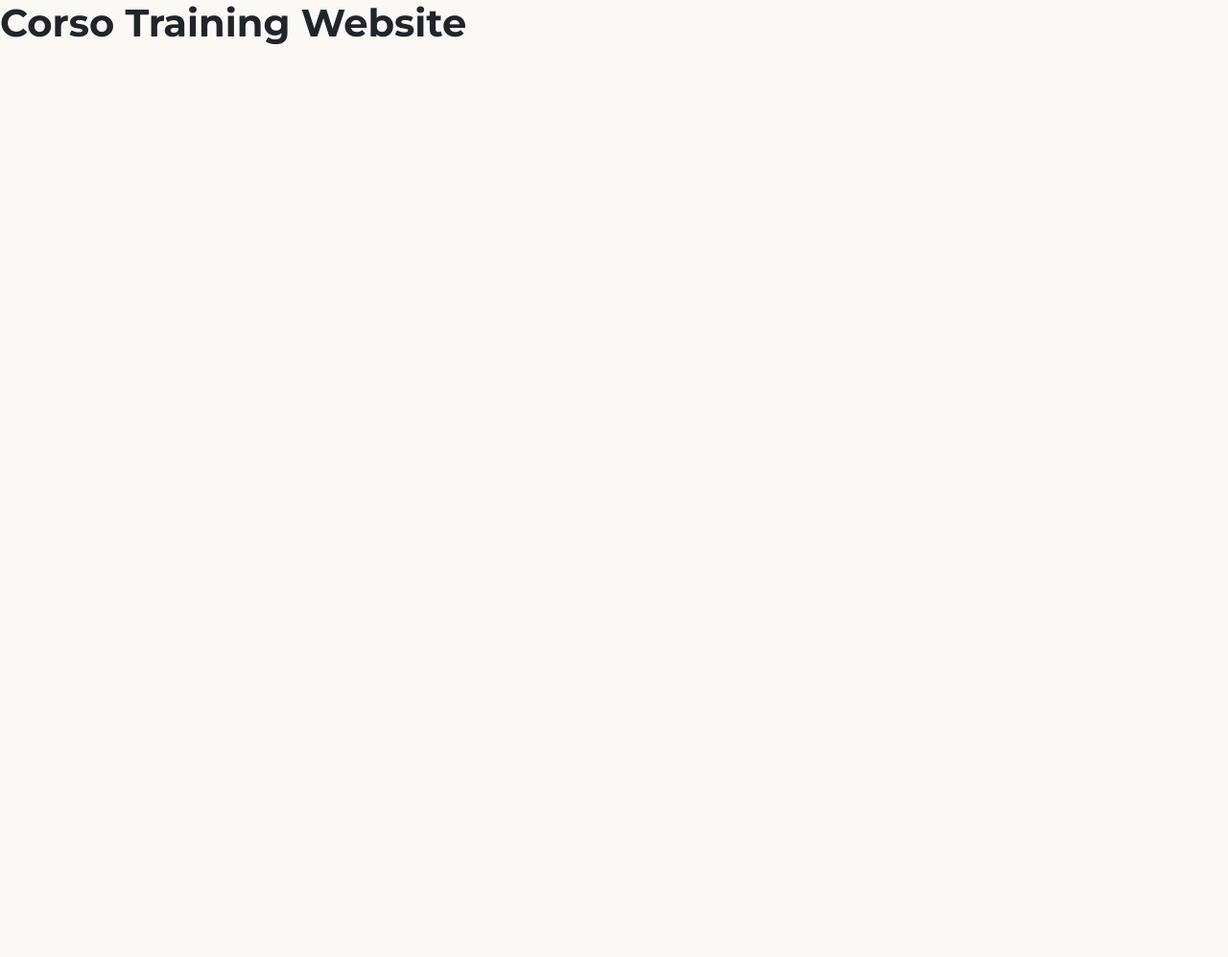
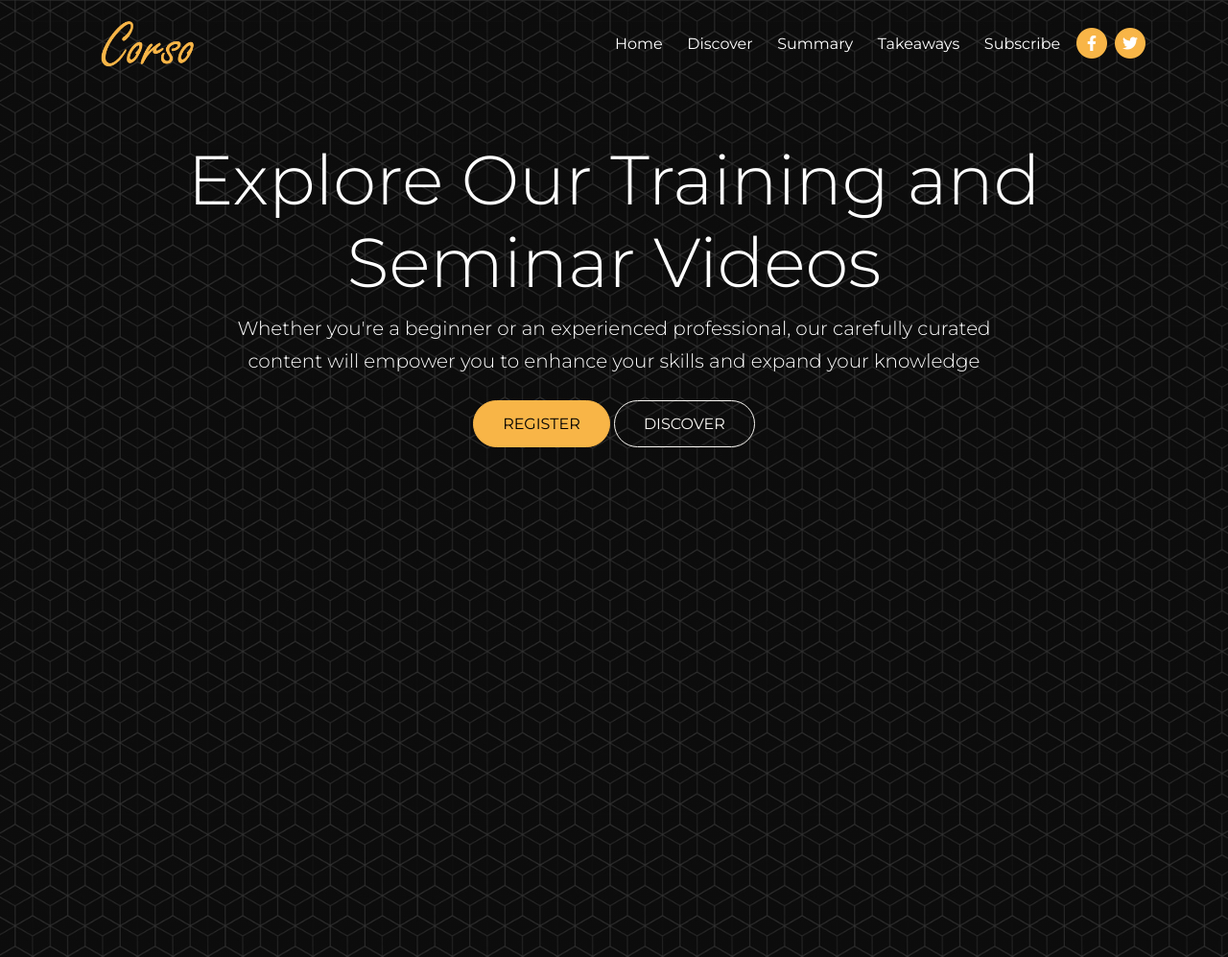
Before and after one commit to fisheeesh/Corso-Training-Website, a website: page index.html in a window 1280 px wide. Shown: the top 997 px of the page at 96% size. Before the commit the page ends 800 px from the top, so only its background shows below. Drawn offline with nearby package versions, Linux system fonts and the light colour scheme; files that its build step writes are made by us from their sources.

Commit message:
nav & header

```diff
--- a/index.html
+++ b/index.html
@@ -5,10 +5,10 @@
   <meta charset="UTF-8" />
   <meta http-equiv="X-UA-Compatible" content="IE=edge" />
   <meta name="viewport" content="width=device-width, initial-scale=1.0" />
-  <link rel="preconnect" href="https://fonts.googleapis.com">
-  <link rel="preconnect" href="https://fonts.gstatic.com" crossorigin>
+  <link rel="preconnect" href="https://fonts.googleapis.com" />
+  <link rel="preconnect" href="https://fonts.gstatic.com" crossorigin />
   <link href="https://fonts.googleapis.com/css2?family=Montserrat:wght@300;400;500;600;700&display=swap"
-    rel="stylesheet">
+    rel="stylesheet" />
   <link rel="stylesheet" href="css/font-awesome.css" />
   <link rel="stylesheet" href="css/bootstrap.css" />
   <link rel="stylesheet" href="css/styles.css" />
@@ -17,7 +17,75 @@
 </head>
 
 <body>
-  <h1>Corso Training Website</h1>
+  <!-- Navbar -->
+  <nav class="navbar navbar-expand-lg navbar-dark fixed-top">
+    <div class="container">
+      <a href="index.html" class="navbar-brand">
+        <img src="images/logo.png" alt="" width="150">
+      </a>
+      <!-- For the accessibility, use aria -->
+      <button class="navbar-toggler" type="button" data-bs-toggle="collapse" data-bs-target="#navbarNav"
+        aria-controls="navbarNav" aria-expanded="false" aria-label="Toggle navigation">
+        <span class="navbar-toggler-icon"></span>
+      </button>
+      <!-- Navbar Colapse Targer -->
+      <div class="collapse navbar-collapse" id="navbarNav">
+        <ul class="navbar-nav ms-auto">
+          <li class="nav-item">
+            <a href="#home" class="nav-link" aria-current="page">Home</a>
+          </li>
+          <li class="nav-item">
+            <a href="#discover" class="nav-link">Discover</a>
+          </li>
+          <li class="nav-item">
+            <a href="#summary" class="nav-link">Summary</a>
+          </li>
+          <li class="nav-item">
+            <a href="#takeawasy" class="nav-link">Takeaways</a>
+          </li>
+          <li class="nav-item">
+            <a href="#subscribe" class="nav-link">Subscribe</a>
+          </li>
+        </ul>
+        <!-- Responsive Menu Icon -->
+        <span class="nav-item">
+          <span class="fa-stack">
+            <a href="#">
+              <i class="fas fa-circle fa-stack-2x"></i>
+              <i class="fab fa-facebook-f fa-stack-1x text-white"></i>
+            </a>
+          </span>
+        </span>
+        <span class="nav-item">
+          <span class="fa-stack">
+            <a href="#">
+              <i class="fas fa-circle fa-stack-2x"></i>
+              <i class="fab fa-twitter fa-stack-1x text-white"></i>
+            </a>
+          </span>
+        </span>
+      </div>
+    </div>
+  </nav>
+
+  <!-- Headers -->
+  <header class="header py-7 vh-100">
+    <div class="container">
+      <div class="row mb-5 text-center">
+        <div class="col-12 text-container">
+          <h1 class="display-2 text-white mt-3">
+            Explore Our Training and Seminar Videos
+          </h1>
+          <p class="lead text-white w-75 m-auto mb-4">
+            Whether you're a beginner or an experienced professional, our carefully curated content will empower you to
+            enhance your skills and expand your knowledge
+          </p>
+          <a href="#register" class="btn btn-primary text-uppercase">Register</a>
+          <a href="#discover" class="btn btn-outline-light text-uppercase">Discover</a>
+        </div>
+      </div>
+    </div>
+  </header>
 
   <script src="js/bootstrap.bundle.min.js"></script>
   <script src="js/script.js"></script>
--- a/scss/bootstrap.scss
+++ b/scss/bootstrap.scss
@@ -35,9 +35,9 @@ $button-radius : 50px;
 $button-padding-x : 30px;
 $button-padding-y : 10px;
 
-$bnt-border-radius : $button-radius;
-$bnt-border-radius-sm : $button-radius;
-$bnt-border-radius-lg : $button-radius;
+$btn-border-radius : $button-radius;
+$btn-border-radius-sm : $button-radius;
+$btn-border-radius-lg : $button-radius;
 
 $btn-padding-y : $button-padding-y;
 $btn-padding-y-sm : $button-padding-y;
--- a/scss/styles.scss
+++ b/scss/styles.scss
@@ -0,0 +1,11 @@
+.header{
+    min-height: 1000px;
+    background: linear-gradient(to bottom right, rgba(0,0,0,0.8), rgba(0,0,0,0.8)),
+                url('../images/header-background.jpg') center center no-repeat;
+    background-size: cover;
+}
+@media(max-width: 992px){
+    .navbar{
+        background: var(--bs-dark);
+    }
+}
```
